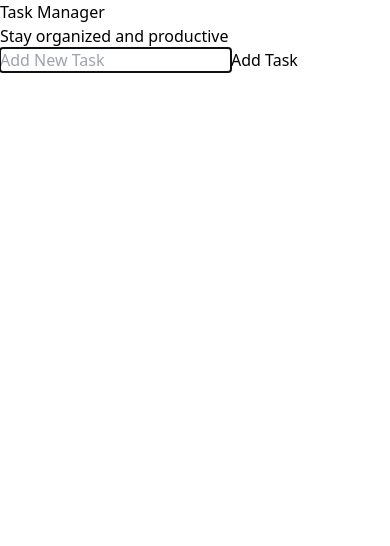
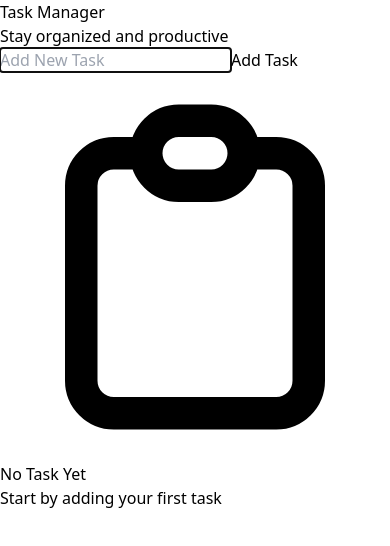
Before and after one commit to Rika4698/Task-Manager, a React (Vite) app: page / in a window 390 px wide. Shown: the top 546 px of the page. Built offline with nearby package versions, Linux system fonts and the light colour scheme.

Commit message:
create empty section when no task add and filter

```diff
--- a/src/App.jsx
+++ b/src/App.jsx
@@ -7,7 +7,7 @@ function App() {
 
   return (
     <div className="min-h-screen bg-gradient-to-br from-blue-50 to-purple-50 py-4 sm:py-6 md:py-8 px-4 md:px-8">
-     <MainPage/>
+      <MainPage />
     </div>
   )
 }
--- a/src/components/MainPage.jsx
+++ b/src/components/MainPage.jsx
@@ -4,6 +4,7 @@ import AddTask from "./Section/AddTask";
 import Header from "./Section/Header";
 import FilterTask from "./Section/FilterTask";
 import TaskList from "./Section/TaskList";
+import EmptySection from "./Section/EmptySection";
 
 
 const MainPage = () => {
@@ -13,23 +14,23 @@ const MainPage = () => {
 
     // Add new task
     const addTask = (text) => {
-        const newTask ={
-            id:Date.now(),
-            text:text,
-            completed:false,
+        const newTask = {
+            id: Date.now(),
+            text: text,
+            completed: false,
             createdAt: new Date().toISOString()
         };
         setTask([newTask, ...task]);
     };
 
 
-    useEffect (() => {
+    useEffect(() => {
         const saveTask = localStorage.getItem('task');
 
-        if(saveTask){
-            try{
+        if (saveTask) {
+            try {
                 setTask(JSON.parse(saveTask));
-            } catch (error){
+            } catch (error) {
                 console.log('Error loading task from local storage:', error);
             }
         }
@@ -43,7 +44,7 @@ const MainPage = () => {
 
 
     const filterTask = () => {
-        switch (filter){
+        switch (filter) {
             case 'completed':
                 return task.filter(task => task.completed);
             case 'pending':
@@ -57,7 +58,7 @@ const MainPage = () => {
     const filteredTask = filterTask();
 
     const checkbox = (taskId) => {
-        setTask(task.map (item => item.id === taskId ? {...item, completed: !item.completed} : item));
+        setTask(task.map(item => item.id === taskId ? { ...item, completed: !item.completed } : item));
     };
 
     //calculate task
@@ -70,7 +71,7 @@ const MainPage = () => {
     //delete task
     const deleteTask = (taskId) => {
         const isConfirm = window.confirm("Are you sure you want to delete this task?");
-        if(isConfirm){
+        if (isConfirm) {
             setTask(task.filter(item => item.id !== taskId));
             alert("Task deleted successfully!");
         }
@@ -82,12 +83,12 @@ const MainPage = () => {
         <div className="max-w-4xl mx-auto ">
             <Header totalTask={totalTask}
                 completedTask={completeTask}
-            pendingTask = {pendingTask}
+                pendingTask={pendingTask}
 
             />
 
             <div className="space-y-4 sm:space-y-6">
-           <AddTask addTask={addTask}/>
+                <AddTask addTask={addTask} />
 
                 {
                     totalTask > 0 && (
@@ -96,9 +97,9 @@ const MainPage = () => {
                             setFilter={setFilter}
                             counts={
                                 {
-                        all:totalTask,
-                        pending:pendingTask,
-                        completed:completeTask
+                                    all: totalTask,
+                                    pending: pendingTask,
+                                    completed: completeTask
                                 }
                             }
                         />
@@ -107,8 +108,11 @@ const MainPage = () => {
 
                 {
                     totalFilterTask > 0 ? (
-                <TaskList task ={filteredTask} onToggle={checkbox} deleteTask={deleteTask}/>
-            ): ""
+                        <TaskList task={filteredTask} onToggle={checkbox} deleteTask={deleteTask} />
+                    ) : totalTask > 0 ? (
+                        <EmptySection message={`No ${filter} tasks`} label={`You don't have any ${filter} tasks.`} />
+
+                    ) : (<EmptySection message="No Task Yet" label="Start by adding your first task" />)
                 }
 
 
--- a/src/components/Section/EachTask.jsx
+++ b/src/components/Section/EachTask.jsx
@@ -1,8 +1,8 @@
 
 
-const EachTask = ({ item, onToggle, onDelete, style }) => {
+const EachTask = ({ item, onToggle, onDelete }) => {
     return (
-        <div className="card hover:border-blue-500 p-3 sm:p-4 hover:shadow-md group" style={style}>
+        <div className="card hover:border-blue-500 p-3 sm:p-4 hover:shadow-md " >
             <div className="flex items-start sm:items-center gap-3 sm:gap-4">
 
                 {/* checkbox for completed */}
--- /dev/null
+++ b/src/components/Section/EmptySection.jsx
@@ -0,0 +1,30 @@
+
+
+const EmptySection = ({ message, label }) => {
+    return (
+        <div className="card p-8 sm:p-10 md:p-12 text-center">
+            <div className="max-w-sm mx-auto px-4">
+                <div className="w-16 h-16 sm:w-20 sm:h-20 mx-auto mb-4 sm:mb-6 rounded-full bg-gray-100 flex items-center justify-center">
+                    <svg
+                        className="w-8 h-8 sm:w-10 sm:h-10 text-neutral-400"
+                        fill="none"
+                        viewBox="0 0 24 24"
+                        stroke="currentColor"
+                    >
+                        <path
+                            strokeLinecap="round"
+                            strokeLinejoin="round"
+                            strokeWidth={2}
+                            d="M9 5H7a2 2 0 00-2 2v12a2 2 0 002 2h10a2 2 0 002-2V7a2 2 0 00-2-2h-2M9 5a2 2 0 002 2h2a2 2 0 002-2M9 5a2 2 0 012-2h2a2 2 0 012 2"
+                        />
+                    </svg>
+                </div>
+
+                <h3 className="text-lg sm:text-xl font-semibold text-gray-600">{message}</h3>
+                <p className="text-sm sm:text-base  text-gray-400">{label}</p>
+            </div>
+        </div>
+    );
+};
+
+export default EmptySection;
--- a/src/components/Section/TaskList.jsx
+++ b/src/components/Section/TaskList.jsx
@@ -1,14 +1,14 @@
 
 import EachTask from './EachTask';
 
-const TaskList = ({task, onToggle, deleteTask}) => {
+const TaskList = ({ task, onToggle, deleteTask }) => {
     return (
         <div className='space-y-2 sm:spa-y-3'>
-          {
-            task.map ((item, index) => (
-                <EachTask key={item.id} item={item} onToggle={onToggle} onDelete={deleteTask} style={{animationDelay: `${index * 50}ms`}}/>
-            ))
-          }
+            {
+                task.map((item) => (
+                    <EachTask key={item.id} item={item} onToggle={onToggle} onDelete={deleteTask} />
+                ))
+            }
         </div>
     );
 };
--- a/src/index.css
+++ b/src/index.css
@@ -11,7 +11,7 @@
 }
 
 @layer components {
-    .add-task{
+    .add-task {
         @apply border border-blue-800 hover:border-blue-900 bg-gradient-to-br from-blue-500 to-purple-600 hover:from-blue-600 hover:to-purple-700 text-white font-medium
     }
 
@@ -19,11 +19,11 @@
         @apply border border-gray-300 rounded-lg focus:outline-none focus:ring-2 focus:ring-blue-500 focus:border-transparent bg-white transition-all duration-300
     }
 
-     .card{
+    .card {
         @apply bg-white rounded-xl shadow-sm border border-gray-200 transition-all duration-200;
     }
 
-  .delete-task{
+    .delete-task {
         @apply bg-red-500 hover:bg-red-600 text-white font-medium rounded-lg transition-all duration-200 shadow-sm hover:shadow-md active:scale-95
     }
 }
```
Also changed, not shown: src/components/Section/AddTask.jsx (+8 -8 lines), src/components/Section/FilterTask.jsx (+6 -6 lines), src/components/Section/Header.jsx (+4 -4 lines). Lines whose indentation alone changed are shown as unchanged.
